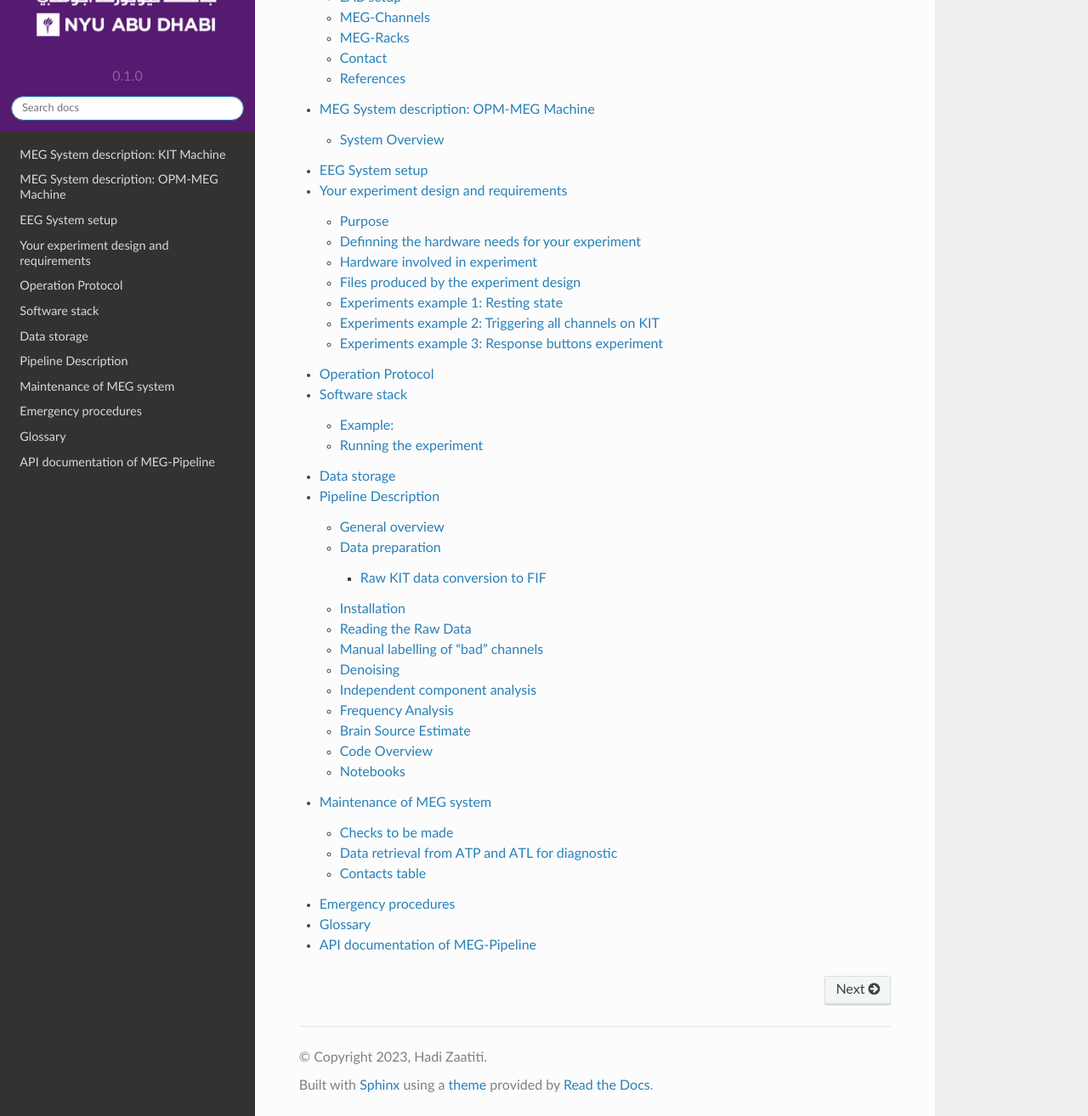
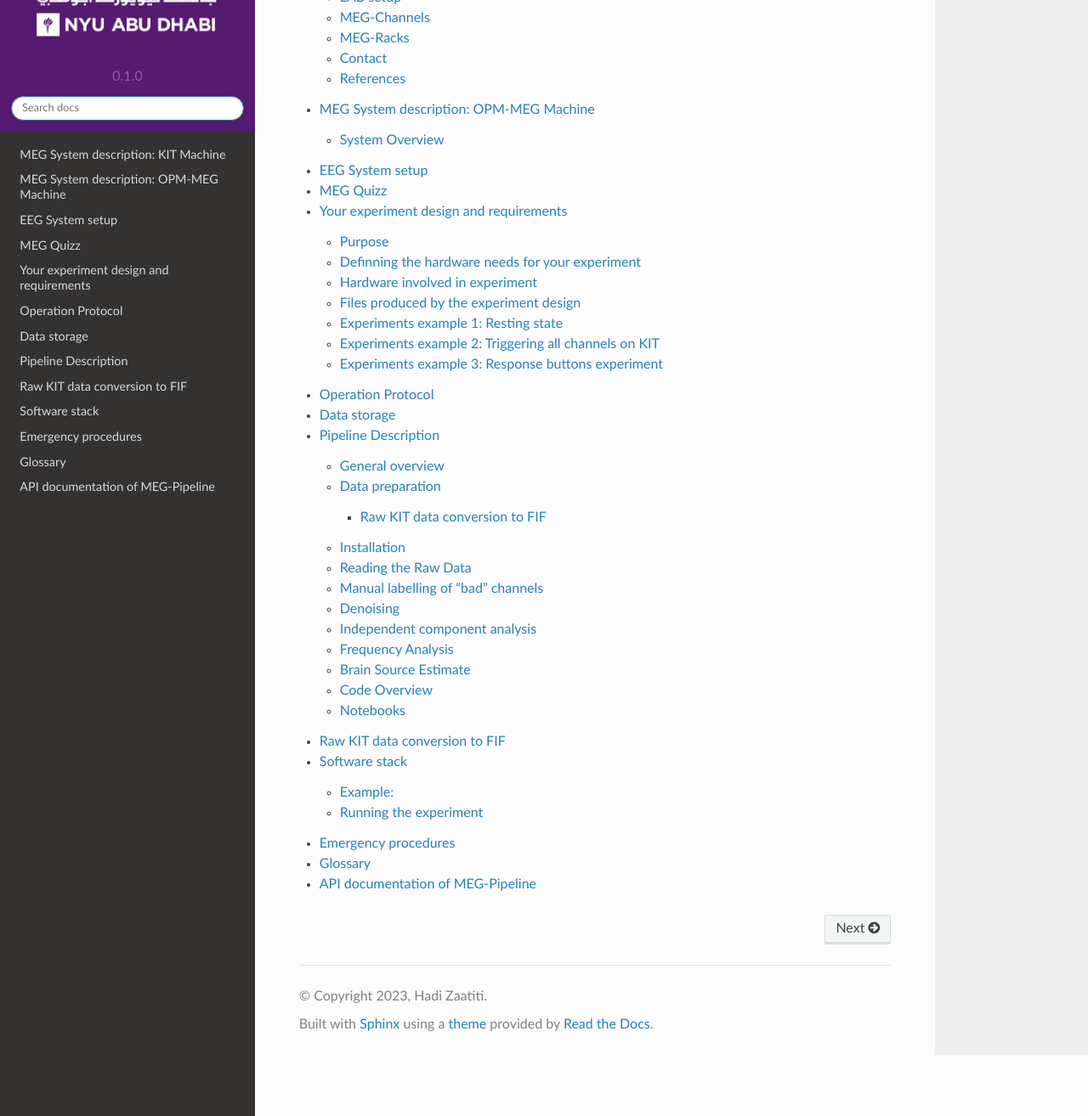
Before and after one commit to hzaatiti-NYU/meg-pipeline, a Sphinx documentation site: the page built from docs/source/index.rst, in a window 1280 px wide and 1400 px high, scrolled down 1338 px, cut to the strip 86-1400 px from the top of the window. Shown: the whole strip at 85% size. Built offline with Sphinx 7.4.7 and the Read the Docs theme 2.0.0, drawn with Linux system fonts in a browser that asks for light colours; pages that are not in the unit, such as notebooks, are missing from menus; part of the change alters nothing that is shown.

Commit message:
Fix structure

```diff
--- a/docs/source/index.rst
+++ b/docs/source/index.rst
@@ -59,13 +59,15 @@ Contents
    systems/megsystem
    systems/opmsystem
    systems/eegsystem
+   systems/quizz
    experimentdesign
    operationprotocol
    softwarestack
    datastorage
    pipelineoverview
-   quizz
-   maintenance
-   emergency
+   pipeline/kit2fif
+   pipeline/softwarestack
+   maintenance-emergency/maintenance
+   maintenance-emergency/emergency
    glossary
    api
```
Also changed, not shown: docs/source/maintenance-emergency/emergency.rst (renamed from docs/source/emergency.rst), docs/source/maintenance-emergency/maintenance.rst (added), docs/source/pipeline/softwarestack.rst (renamed from docs/source/softwarestack.rst).
